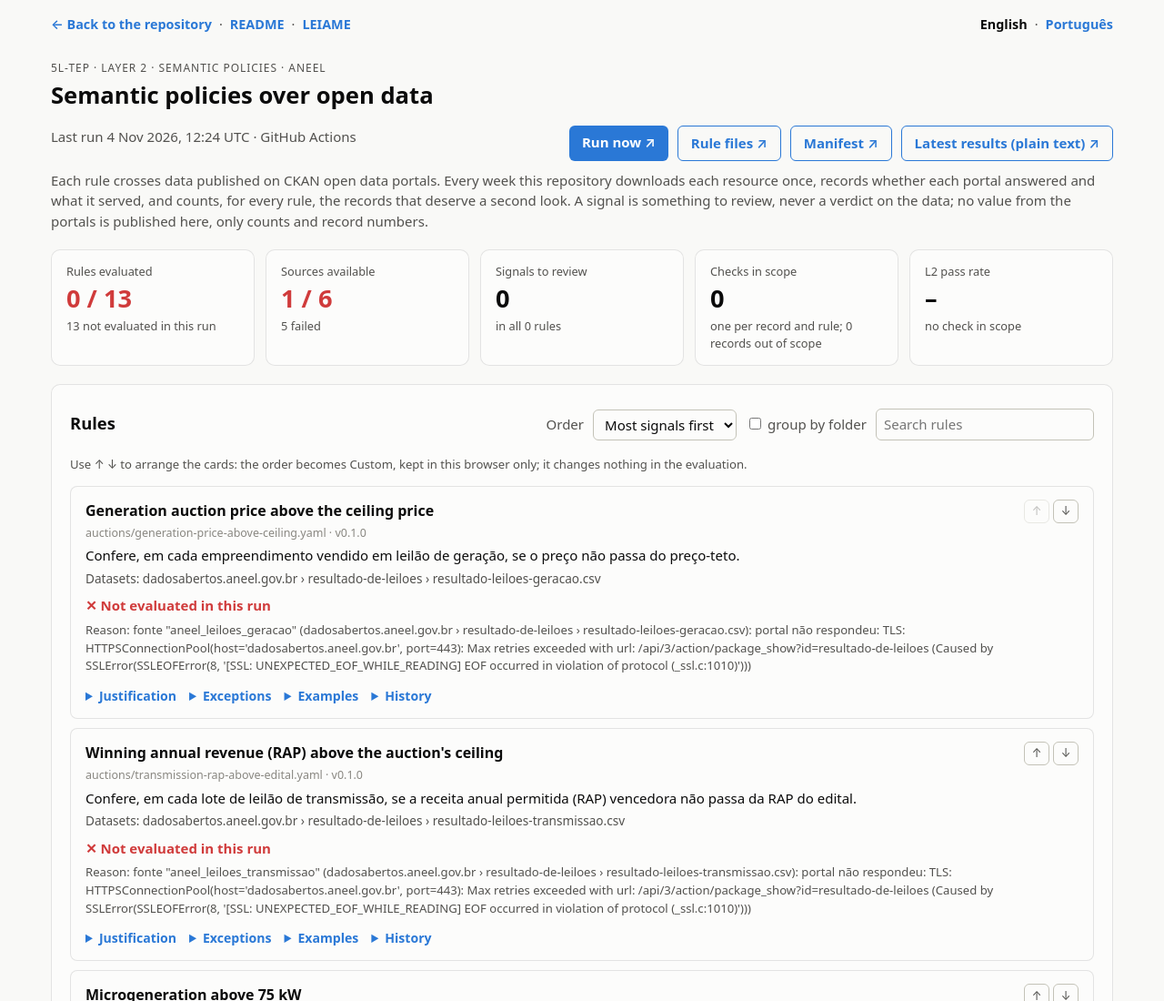
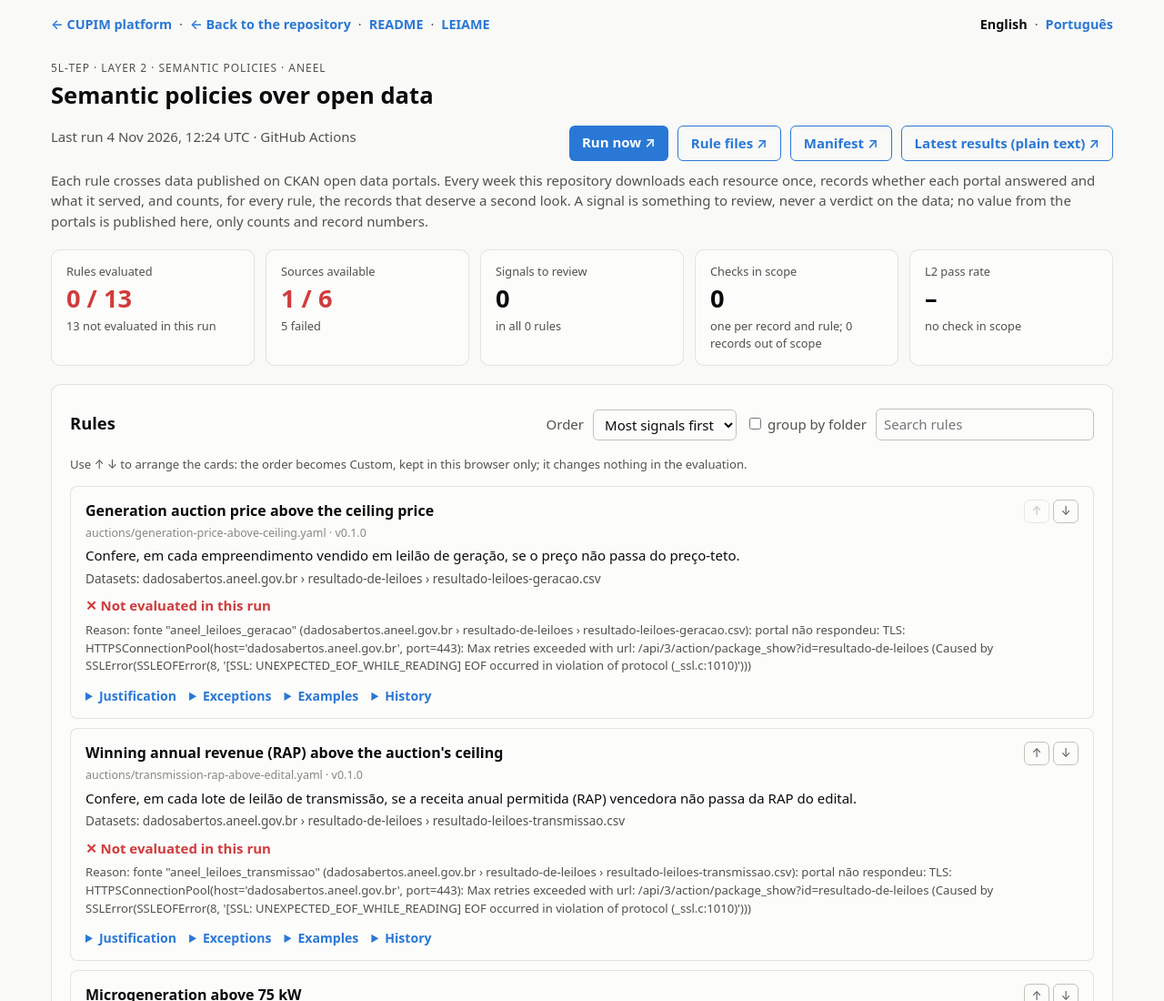
Before and after one commit to lsp3cesarschool/5ltep-layer2-aneel, a plain HTML site: page docs/index.html in a window 1280 px wide. Shown: the top 1100 px of the page at 91% size. Drawn offline with Linux system fonts and the light colour scheme.

Commit message:
Add CUPIM platform navigation links

```diff
--- a/docs/app.js
+++ b/docs/app.js
@@ -5,6 +5,7 @@
 
 const I18N = {
   en: {
+    cupim: "← CUPIM platform",
     back: "← Back to the repository", eyebrow: "5L-TEP · Layer 2 · Semantic Policies", loading: "Loading…",
     title: "Semantic policies over open data", run: "Run now ↗", rules_btn: "Rule files ↗", manifest_btn: "Manifest ↗", signals_btn: "Latest results (plain text) ↗",
     intro: "Each rule crosses data published on CKAN open data portals. Every week this repository downloads each resource once, records whether each portal answered and what it served, and counts, for every rule, the records that deserve a second look. A signal is something to review, never a verdict on the data; no value from the portals is published here, only counts and record numbers.",
@@ -72,6 +73,7 @@ const I18N = {
     footer: "Layer 2 of 5L-TEP (Layers 1, 3 and 4 are separate repositories). Data:",
   },
   pt: {
+    cupim: "← Plataforma CUPIM",
     back: "← Voltar ao repositório", eyebrow: "5L-TEP · Camada 2 · Políticas Semânticas", loading: "Carregando…",
     title: "Políticas semânticas sobre dados abertos", run: "Rodar agora ↗", rules_btn: "Arquivos de regras ↗",
     manifest_btn: "Manifesto ↗", signals_btn: "Resultados recentes (texto simples) ↗",
@@ -200,6 +202,7 @@ const day = (iso) => { const d = parseIso(iso); return d ? DATE_ONLY.format(d) :
 const short = (sha) => (sha ? sha.slice(0, 12) + "…" : "–");
 
 function applyLanguage() {
+  document.getElementById("cupim-link").href = `https://5ltep-cupim.github.io/?lang=${LANG}`;
   document.documentElement.lang = LANG === "pt" ? "pt-BR" : "en";
   document.querySelectorAll("[data-i18n]").forEach((n) => { n.textContent = t(n.dataset.i18n); });
   document.querySelectorAll("[data-i18n-placeholder]").forEach((n) => { n.placeholder = t(n.dataset.i18nPlaceholder); });
--- a/docs/index.html
+++ b/docs/index.html
@@ -9,6 +9,8 @@
 <body>
 <!-- Every label marked data-i18n is translated by app.js (English / Portuguese). -->
 <nav class="topbar">
+  <a id="cupim-link" href="https://5ltep-cupim.github.io/?lang=en" data-i18n="cupim">← CUPIM platform</a>
+  <span class="muted">·</span>
   <a href="https://github.com/lsp3cesarschool/5ltep-layer2" data-i18n="back">← Back to the repository</a>
   <span class="muted">·</span>
   <a href="https://github.com/lsp3cesarschool/5ltep-layer2-aneel#readme">README</a>
```
Also changed, not shown: 2 other files.
